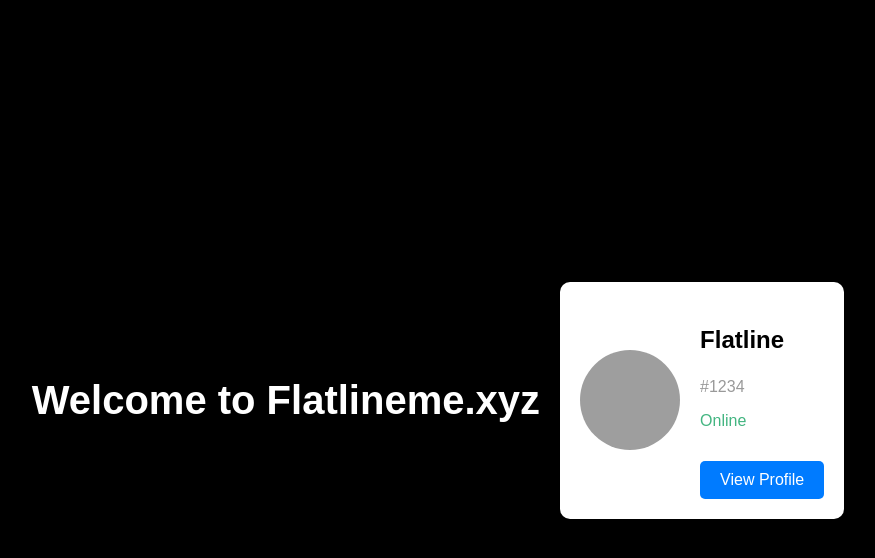
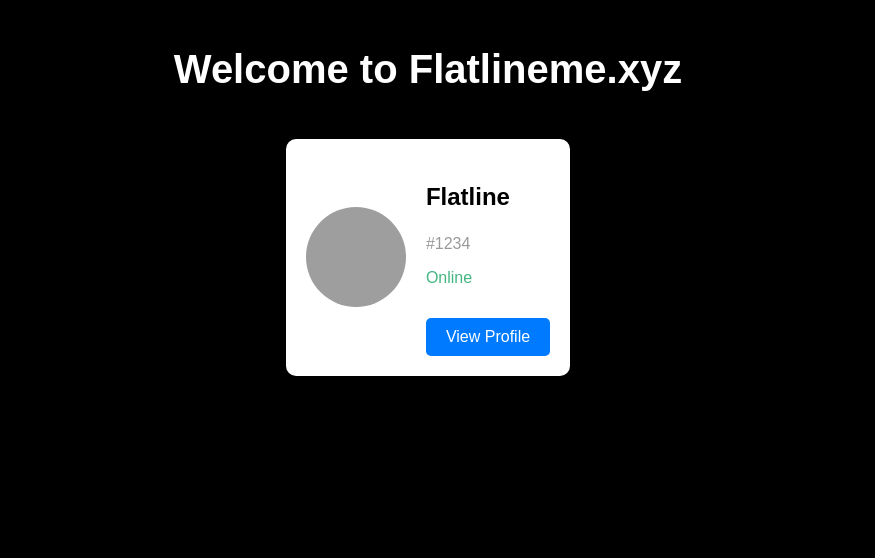
Before and after one commit to flatlinemexyz/flatlineme.xyz, a plain HTML site: page index.html in a window 1280 px wide. Shown: the whole page, without its empty margins (212-1087 px from the left). Drawn offline with Linux system fonts and the light colour scheme; grey boxes are pictures that could not be loaded.

Commit message:
Update styles.css

```diff
--- a/styles.css
+++ b/styles.css
@@ -7,8 +7,8 @@ body {
     margin: 0;
     padding: 0;
     display: flex;
-    justify-content: center;
-    align-items: center;
+    flex-direction: column; /* Align items vertically */
+    align-items: center; /* Center items horizontally */
     height: 100vh;
 }
 
```
